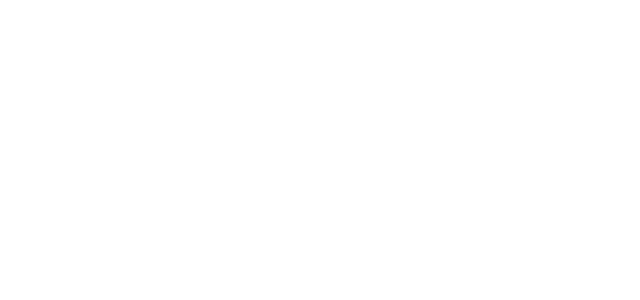
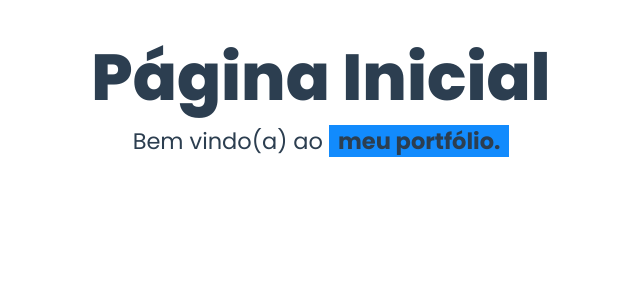
Before and after one commit to caarlos1/caarlos-nuxt, a Nuxt app: page /index in a window 1280 px wide. Before the commit this address had no page. Shown: the top 300 px of the page, without its empty margins (319-959 px from the left). Built offline with nearby package versions, Linux system fonts and the light colour scheme.

Commit message:
Correções e Estilos - Correção dos nomes dos arquivos - Adição de variaveis css e .highlight - Adição de pesos a fonte Poppins

```diff
--- a/assets/fonts.css
+++ b/assets/fonts.css
@@ -1 +1 @@
-@import url("https://fonts.googleapis.com/css2?family=Poppins:ital,wght@0,400;0,600;0,700;1,400;1,600;1,700&display=swap");
+@import url("https://fonts.googleapis.com/css2?family=Poppins:ital,wght@0,100;0,400;0,700;0,800;0,900;1,400;1,700;1,800;1,900&display=swap");
--- a/assets/global.css
+++ b/assets/global.css
@@ -1,7 +1,12 @@
 :root {
-  --color-text: #2c3e50;
-  --color-background: #ffffff;
-  --color-primary: #605bff;
+  --background-color: #ffffff;
+  --text-color: #2c3e50;
+
+  --primary-color: hsl(209, 98%, 53%);
+  --primary-color-2: hsl(209, 98%, 43%);
+  --scondary-color: hsl(218, 8%, 20%);
+  --scondary-color-2: hsl(218, 8%, 15%);
+
   --section-gap: 160px;
 }
 
@@ -22,8 +27,8 @@
 body {
   min-height: 100vh;
   max-width: 100vw;
-  color: var(--color-text);
-  background: var(--color-background);
+  color: var(--text-color);
+  background: var(--background-color);
   transition: color 0.5s, background-color 0.5s;
   font-size: 1.6rem;
   line-height: 1.6rem;
@@ -38,7 +43,7 @@
 
 a {
   text-decoration: none;
-  color: var(--color-text);
+  color: var(--text-color);
 }
 
 a:hover {
@@ -51,5 +56,14 @@
 h4,
 h5,
 h6 {
-  font-weight: 700;
+  font-weight: 800;
 }
+
+/* Util */
+
+.highlight {
+  color: var(--secondary-color);
+  background-color: var(--primary-color);
+  padding: 0 0.4em 0 0.4em;
+  font-weight: bold;
+}
--- a/components/ContainerHeader/ContainerHeader.scss
+++ /dev/null
@@ -1,18 +0,0 @@
-.header__container {
-  text-align: center;
-  padding-top: 45px;
-  padding-bottom: 1.5rem;
-  background-color: orange;
-  width: 100%;
-}
-
-.header__title {
-  font-size: 6rem;
-  line-height: 6rem;
-}
-
-.header__desc {
-  padding-top: 15px;
-  font-size: 1.5rem;
-  line-height: 1.5rem;
-}
--- a/components/ContainerHeader/index.ts
+++ /dev/null
@@ -1 +0,0 @@
-export { default } from "./ContainerHeader.vue";
--- a/components/ContainerHeader/ContainerHeader.vue
+++ b/components/ContainerHeader/index.vue
@@ -13,12 +13,12 @@
 <template>
   <div class="header__container">
     <h2 class="header__title">{{ title }}</h2>
-    <span class="header__desc">
-      {{ description }}
-    </span>
+    <div v-if="description" class="header__desc">
+      <span v-html="description" />
+    </div>
   </div>
 </template>
 
 <style lang="scss" scoped>
-@import "./ContainerHeader.scss";
+@import "./style.scss";
 </style>
--- /dev/null
+++ b/components/ContainerHeader/style.scss
@@ -0,0 +1,17 @@
+.header__container {
+  text-align: center;
+  padding-top: 45px;
+  padding-bottom: 2.5rem;
+  width: 100%;
+}
+
+.header__title {
+  font-size: 6.5rem;
+  line-height: 6.5rem;
+}
+
+.header__desc {
+  padding-top: 2rem;
+  font-size: 2.25rem;
+  line-height: 2.25rem;
+}
--- a/pages/index/Home.vue
+++ /dev/null
@@ -1,7 +0,0 @@
-<script setup lang="ts"></script>
-
-<template>
-  <ContainerHeader title="Título de Teste" description="Descrição Teste" />
-</template>
-
-<style lang="scss" scoped></style>
--- a/pages/index/index.ts
+++ /dev/null
@@ -1 +0,0 @@
-export { default } from "./Home.vue";
--- /dev/null
+++ b/pages/index/index.vue
@@ -0,0 +1,10 @@
+<script setup lang="ts"></script>
+
+<template>
+  <ContainerHeader
+    title="Página Inicial"
+    description='Bem vindo(a) ao <span class="highlight">meu portfólio.</span>'
+  />
+</template>
+
+<style lang="scss" scoped></style>
```
